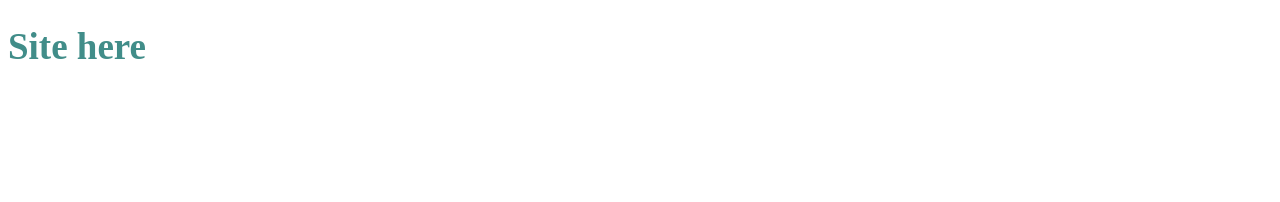
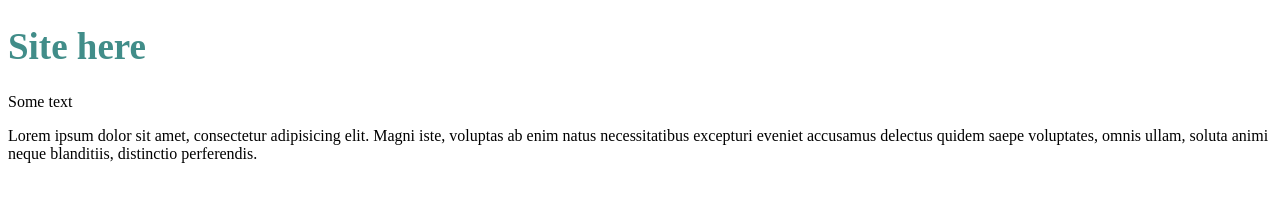
Before and after one commit to gunner14th/site, a plain HTML site: page index.html in a window 1280 px wide. Drawn offline with Linux system fonts and the light colour scheme.

Commit message:
second commit

```diff
--- a/index.html
+++ b/index.html
@@ -8,6 +8,8 @@
 <body>
 
 	<h1>Site here</h1>
+	<p>Some text</p>
+	<p>Lorem ipsum dolor sit amet, consectetur adipisicing elit. Magni iste, voluptas ab enim natus necessitatibus excepturi eveniet accusamus delectus quidem saepe voluptates, omnis ullam, soluta animi neque blanditiis, distinctio perferendis.</p>
 
 </body>
 </html>
```
